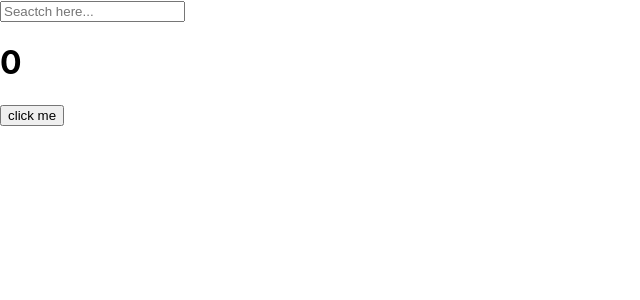
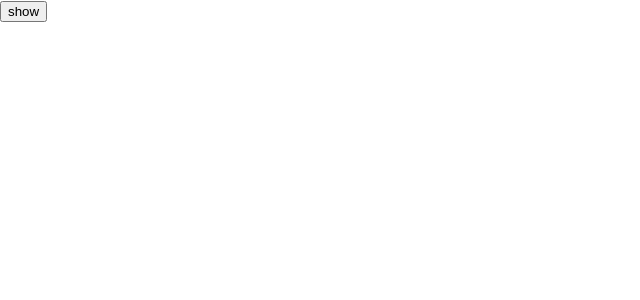
Before and after one commit to kws04181/mypractice, a React (Create React App) app in the folder my-app/: page / in a window 1280 px wide. Shown: the top 300 px of the page, without its empty margins (0-640 px from the left). Built offline with nearby package versions, Linux system fonts and the light colour scheme.

Commit message:
#7.0 To Do List part One

```diff
--- a/my-app/src/App.js
+++ b/my-app/src/App.js
@@ -1,35 +1,24 @@
 import { useState, useEffect } from "react";
 
+function Hello() {
+  useEffect(() => {
+    console.log("Hi :)");
+    return () => console.log("bye :(");
+  }, []);
+  return (
+    <h1>Hello</h1>
+  )
+}
+
 function App() {
-  const [counter, setCounter] = useState(0);
-  const [keyword, setKeyword] = useState("");
-  const onClick = () => setCounter((prev) => prev + 1);
-  const onChange = (e) => setKeyword(e.target.value);
-  useEffect(() => {
-    console.log("I run only once.");
-  }, [])
-  useEffect(() => {
-    if (keyword !== "" && keyword.length > 5) {
-      console.log("I run when 'keyword' changes.");
-    }
-  }, [keyword]);
-  useEffect(() => {
-    console.log("I run when 'counter' changes.");
-  }, [counter]);
-  useEffect(() => {
-    console.log("I run when keyword & counter change");
-  }, [keyword, counter]);
+  const [showing, setShowing] = useState(false);
+  const onClick = () => setShowing(e => !e)
   return (
     <div>
-      <input
-        value={keyword}
-        onChange={onChange}
-        type="text"
-        placeholder="Seactch here..."
-      />
-      <h1>{counter}</h1>
-      <button onClick={onClick}>click me</button>
-    </div >
+      {/* <Hello /> */}
+      {showing ? <Hello /> : null}
+      <button onClick={onClick}>{showing ? "Hide" : "show"}</button>
+    </div>
   );
 }
 
--- a/my-app/src/index.js
+++ b/my-app/src/index.js
@@ -6,9 +6,9 @@
 
 const root = ReactDOM.createRoot(document.getElementById('root'));
 root.render(
-  <React.StrictMode>
-    <App />
-  </React.StrictMode>
+  // <React.StrictMode>
+  <App />
+  // </React.StrictMode>
 );
 
 // If you want to start measuring performance in your app, pass a function
```
